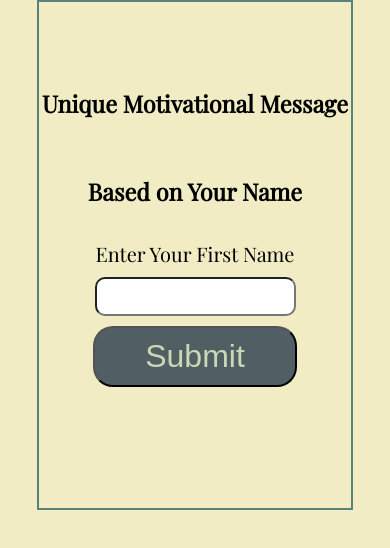
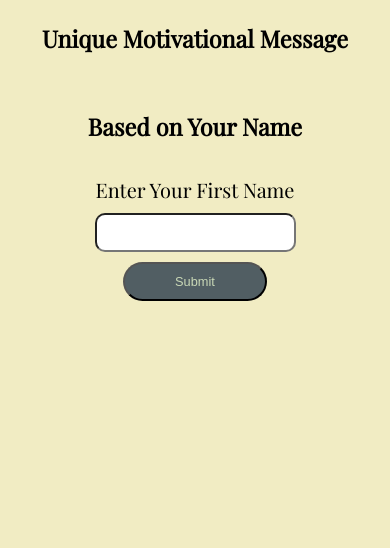
Before and after one commit to MeharbanSinghDhillon/dhillon-portfolio-projects, a plain HTML site: page index.html in a window 390 px wide. Drawn offline with nearby package versions, Linux system fonts and the light colour scheme.

Commit message:
Add files via upload

```diff
--- a/style.css
+++ b/style.css
@@ -27,13 +27,14 @@ body{
 .inner{
     display: flex;
     flex-direction: column;
+    flex-wrap: wrap;
     width: 80vw;
-    height: 60vh;
+    height: 100vh;
     gap: 10px;
     justify-content:center;
     align-items: center;
     background-color: var(fc);
-    border: 2px solid var(--bc2);
+
 }
 .btn{
     width: fit-content;
@@ -64,3 +65,20 @@ body{
    color: var(--bc);
 
 }
+@media (max-width:599px){
+  .result,.btn{
+    font-size: 0.8rem;
+  }
+  .inner{
+    display: flex;
+    flex-direction: column;
+    flex-wrap: wrap;
+    width: 80vw;
+    height: 100vh;
+    gap: 10px;
+    justify-content:flex-start;
+    align-items: center;
+    background-color: var(fc);
+
+}
+}
```
